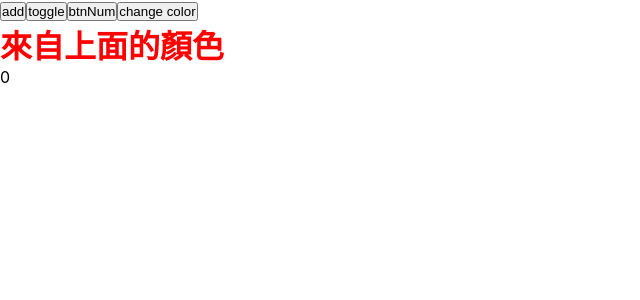
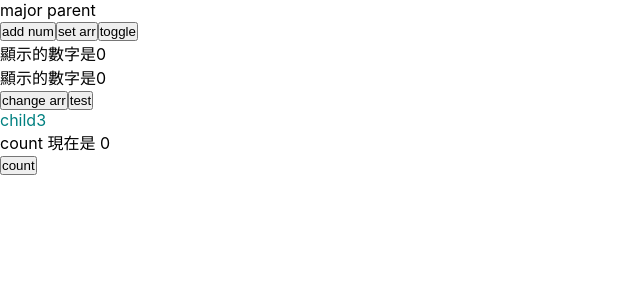
Before and after one commit to huoshengchiou/React_EXM, a React (Create React App) app: page / in a window 1280 px wide. Shown: the top 300 px of the page, without its empty margins (0-640 px from the left). Built offline with nearby package versions, Linux system fonts and the light colour scheme.

Commit message:
'[update]'

```diff
--- a/src/App.js
+++ b/src/App.js
@@ -29,6 +29,7 @@ import DragTest from "../src/DragTest";
 import Imglazy from "../src/Imglazy";
 import GridCSS from "./GridCSS";
 import ContextReducer from "./ContextReducer";
+import DIS_performance from "./DIS_performance";
 function App() {
   //inject new props
   const EnhanceComponent = HOC(Component1, Component2);
@@ -111,7 +112,8 @@ function App() {
       {/* <Imglazy/> */}
       {/* <AnimateCard/> */}
       {/* <GridCSS /> */}
-      <ContextReducer />
+      {/* <ContextReducer /> */}
+      <DIS_performance />
     </>
   );
 }
--- a/src/ContextReducer/Main/Num/Child/index.js
+++ b/src/ContextReducer/Main/Num/Child/index.js
@@ -1,7 +1,12 @@
 import React, { useEffect, useState } from "react";
+
+const test = () => {
+  console.log("here");
+};
 
 function Child({ updateNum }) {
   const [render, setRender] = useState(0);
+
   useEffect(() => {
     console.log("child render");
     setRender(updateNum());
--- /dev/null
+++ b/src/DIS_performance/Child1/Num.js
@@ -0,0 +1,12 @@
+import React from "react";
+
+function Num({ num }) {
+  return (
+    <>
+      {console.log("Num")}
+      <div>顯示的數字是{num}</div>
+    </>
+  );
+}
+
+export default Num;
--- /dev/null
+++ b/src/DIS_performance/Child1/index.js
@@ -0,0 +1,67 @@
+import React, { useContext, useMemo } from "react";
+import { myContext } from "../Context";
+import Num from "./Num";
+const arr1 = [
+  { name: "jack", age: "25" },
+  { name: "mary", age: "22" },
+  { name: "joe", age: "24" },
+];
+
+const arr2 = [
+  { name: "leo", age: "20" },
+  { name: "simon", age: "18" },
+];
+//可以不受額外context改變干擾
+const MemoNum = React.memo(function Num({ num }) {
+  return (
+    <>
+      {console.log("menoNum")}
+      <div>顯示的數字是{num}</div>
+    </>
+  );
+});
+
+const NoMemoNum = ({ num }) => {
+  return (
+    <>
+      {console.log("NoMemoNum")}
+      <div>顯示的數字是{num}</div>
+    </>
+  );
+};
+
+// const MemoNum2 = useMemo(function Num({ num }) {
+//     return (
+//       <>
+//         {console.log("menoNum2")}
+//         <div>顯示的數字是{num}</div>
+//       </>
+//     );
+//   },[num]);
+
+function Child1() {
+  const { num, setNum, setArr, arr, setToggle } = useContext(myContext);
+
+  return (
+    <>
+      {console.log("Child1")}
+      <button onClick={() => setNum((pre) => pre + 1)}>add num</button>
+      <button
+        onClick={() => {
+          if (arr.length !== 2) {
+            setArr(arr2);
+          } else {
+            setArr(arr1);
+          }
+        }}
+      >
+        set arr
+      </button>
+      <button onClick={() => setToggle((pre) => !pre)}>toggle</button>
+      <MemoNum num={num} />
+      <NoMemoNum num={num} />
+    </>
+  );
+}
+
+export default Child1;
--- /dev/null
+++ b/src/DIS_performance/Child2/index.js
@@ -0,0 +1,148 @@
+import React, { useContext, useMemo, useCallback } from "react";
+import { myContext } from "../Context";
+
+//change only when arr changes
+const MemoArr = React.memo(({ arr, testFunc }) => {
+  return (
+    <>
+      {console.log("MemoArr")}
+      <button onClick={testFunc}>test</button>
+      {arr.map((val, idx) => (
+        <div key={idx}>{val.name}</div>
+      ))}
+    </>
+  );
+});
+
+const WithOutMemoArr = ({ arr }) => {
+  return (
+    <>
+      {console.log("with no MemoArr")}
+
+      {arr.map((val, idx) => (
+        <div key={idx}>{val.name}</div>
+      ))}
+    </>
+  );
+};
+
+const UseMemoArr = ({ arr }) => {
+  const myfunction = (arr) => {
+    return (
+      <>
+        <div>
+          {console.log("useMemoArr")}
+          {arr.map((val, idx) => (
+            <div key={idx}>{val.name}</div>
+          ))}
+        </div>
+      </>
+    );
+  };
+  const value = useMemo(() => {
+    return myfunction(arr);
+  }, [arr]);
+
+  return <div>MyComponent useMemo. Value: {value}</div>;
+};
+
+function Child2() {
+  const { arr, setArr, testFunc, setToggle } = useContext(myContext);
+
+  const myfunction = (arr) => {
+    return (
+      <>
+        <div>
+          {console.log("useMemoArr")}
+          {arr.map((val, idx) => (
+            <div key={idx}>{val.name}</div>
+          ))}
+        </div>
+      </>
+    );
+  };
+  const memoTest = useMemo(() => {
+    return myfunction(arr);
+  }, [arr]);
+
+  const myReturnJSX = (arr) => {
+    return (
+      <>
+        <div>
+          {console.log("useCallbackArr")}
+          {arr.map((val, idx) => (
+            <div key={idx}>{val.name}</div>
+          ))}
+        </div>
+      </>
+    );
+  };
+
+  const memoizedCallback = useCallback(() => {
+    return myReturnJSX(arr);
+  }, [arr]);
+
+  return (
+    <>
+      <button onClick={() => setArr([...arr, { name: "xxx", age: "20" }])}>
+        change arr
+      </button>
+      {console.log("Child2")}
+      <MemoArr arr={arr} testFunc={testFunc} />
+      <WithOutMemoArr arr={arr} />
+      {/* <UseMemoArr arr={arr} /> */}
+      {memoTest}
+    </>
+  );
+}
+
+export default Child2;
+
+//   const equals = (a, b) => {
+//     return a === b ? "Equal" : "Different";
+//   };
+
+//   const App = () => {
+//     const [state, setState] = React.useState("");
+//     const [someArg, setSomeArg] = React.useState("argument");
+
+//     const handleSomethingUseCallback = React.useCallback(() => {}, [someArg]);
+//     const handleSomething = e => {
+//       setState(e.target.value);
+//     };
+
+//     const handleSetState = e => {
+//       setState(e.target.value);
+//     };
+
+//     const refHandleSomethingUseCallback = React.useRef(
+//       handleSomethingUseCallback
+//     );
+//     const refHandleSomething = React.useRef(handleSomething);
+
+//     return (
+//       <div className="App">
+//         <input type="text" value={state} onChange={handleSetState} />
+//         <p>
+//           handleSomethingUseCallback:{" "}
+//           {equals(
+//             refHandleSomethingUseCallback.current,
+//             handleSomethingUseCallback
+//           )}
+//         </p>
+//         <p>
+//           handleSomething:{" "}
+//           {equals(
+//             refHandleSomething.current,
+//             handleSomething
+//           )}
+//         </p>
+//         <MyComponent
+//           handleSomething={handleSomethingUseCallback}
+//           useCallback={true}
+//         />
+//         <MyComponent handleSomething={handleSomething} useCallback={false} />
+//       </div>
+//     );
+//   };
+//   ReactDOM.render(<App />, document.getElementById("root"));
--- /dev/null
+++ b/src/DIS_performance/Child3/index.js
@@ -0,0 +1,81 @@
+import React, { useContext, useState, memo, useCallback, useRef } from "react";
+import { myContext } from "../Context";
+
+// const Button = memo(({ handleCount }) => {
+//   return (
+//     <>
+//       {console.log("btn render")}
+//       <button onClick={handleCount}>count</button>
+//     </>
+//   );
+// });
+
+const Button = ({ handleCount }) => {
+  return (
+    <>
+      {console.log("btn render")}
+      <button onClick={handleCount}>count</button>
+    </>
+  );
+};
+
+const arr1 = [
+  { name: "jack", age: "25" },
+  { name: "mary", age: "22" },
+  { name: "joe", age: "24" },
+];
+
+const arr2 = [
+  { name: "leo", age: "20" },
+  { name: "simon", age: "18" },
+];
+
+function Child3() {
+  const { toggle } = useContext(myContext);
+  const [count, setCount] = useState(0);
+
+  const [testArr, setTestArr] = useState([]);
+
+  const handleCount = useCallback(() => {
+    setCount((pre) => pre + 1);
+  }, []);
+
+  //   const handleCount = () => {
+  //     setCount((pre) => pre + 1);
+  //   };
+
+  const refToggle = useRef(false);
+  //   const handleArr = () => {
+  //     if (refToggle.current) {
+  //       setTestArr(arr1);
+  //       refToggle.current = !refToggle.current;
+  //     } else {
+  //       setTestArr(arr2);
+  //       refToggle.current = !refToggle.current;
+  //     }
+  //   };
+
+  const handleArr = useCallback(() => {
+    if (refToggle.current) {
+      setTestArr(arr1);
+      refToggle.current = !refToggle.current;
+    } else {
+      setTestArr(arr2);
+      refToggle.current = !refToggle.current;
+    }
+  }, []);
+
+  return (
+    <>
+      {console.log("Child3")}
+      <div style={{ color: toggle ? "red" : "teal" }}>child3</div>
+      <div>count 現在是 {count}</div>
+      {testArr.map((val, idx) => (
+        <div key={idx}>{val.name}</div>
+      ))}
+      <Button handleCount={handleArr} />
+    </>
+  );
+}
+
+export default Child3;
--- /dev/null
+++ b/src/DIS_performance/Context/index.js
@@ -0,0 +1,30 @@
+import React, { createContext, useState } from "react";
+
+export const myContext = createContext();
+
+//func 也需要跟obj一樣進行考慮，如果context一刷新，func的記憶體位置也會跟著改動，拉出context外就不會受到影響
+const testFunc = () => {
+  console.log("test");
+};
+
+export const Mycontext = (props) => {
+  console.log("Mycontext");
+
+  const [toggle, setToggle] = useState(false);
+
+  const [arr, setArr] = useState([]);
+
+  const [num, setNum] = useState(0);
+
+  //   const testFunc = () => {
+  //     console.log("test");
+  //   };
+
+  const value = { num, setNum, toggle, setToggle, arr, setArr, testFunc };
+
+  return (
+    <>
+      <myContext.Provider value={value}>{props.children}</myContext.Provider>
+    </>
+  );
+};
--- /dev/null
+++ b/src/DIS_performance/index.js
@@ -0,0 +1,29 @@
+import React, { useReducer } from "react";
+import { Mycontext } from "./Context";
+import Child1 from "./Child1";
+import Child2 from "./Child2";
+import Child3 from "./Child3";
+
+const reducer = () => {};
+
+function DIS_performance() {
+  const init = {
+    redNum: 0,
+    redObj: [{ one: "1" }, { two: "2" }, { three: "3" }],
+  };
+
+  const [state, dispatch] = useReducer(reducer, init);
+  return (
+    <>
+      {console.log("major parent")}
+      <div>major parent</div>
+      <Mycontext state={state} dispatch={dispatch}>
+        <Child1 />
+        <Child2 />
+        <Child3 />
+      </Mycontext>
+    </>
+  );
+}
+
+export default DIS_performance;
```
